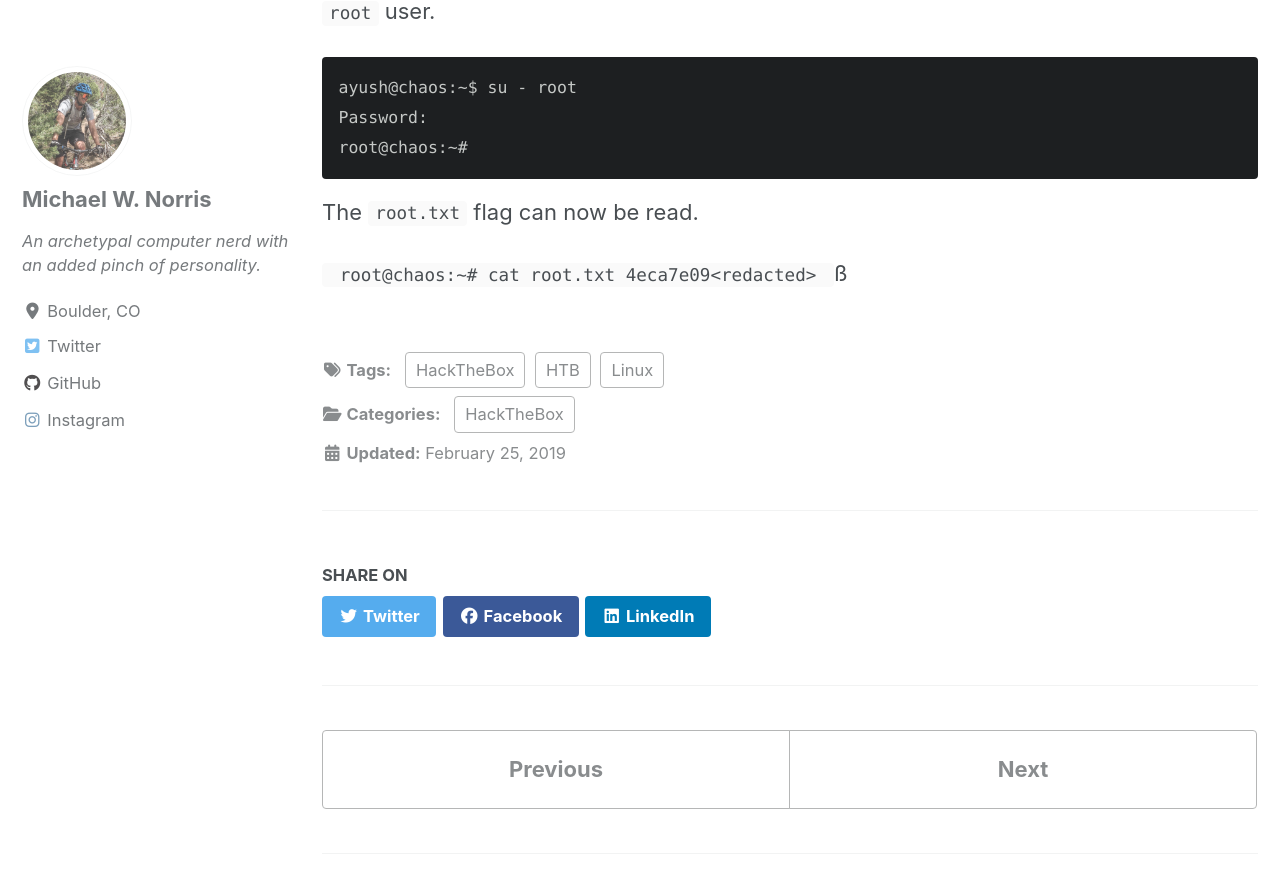
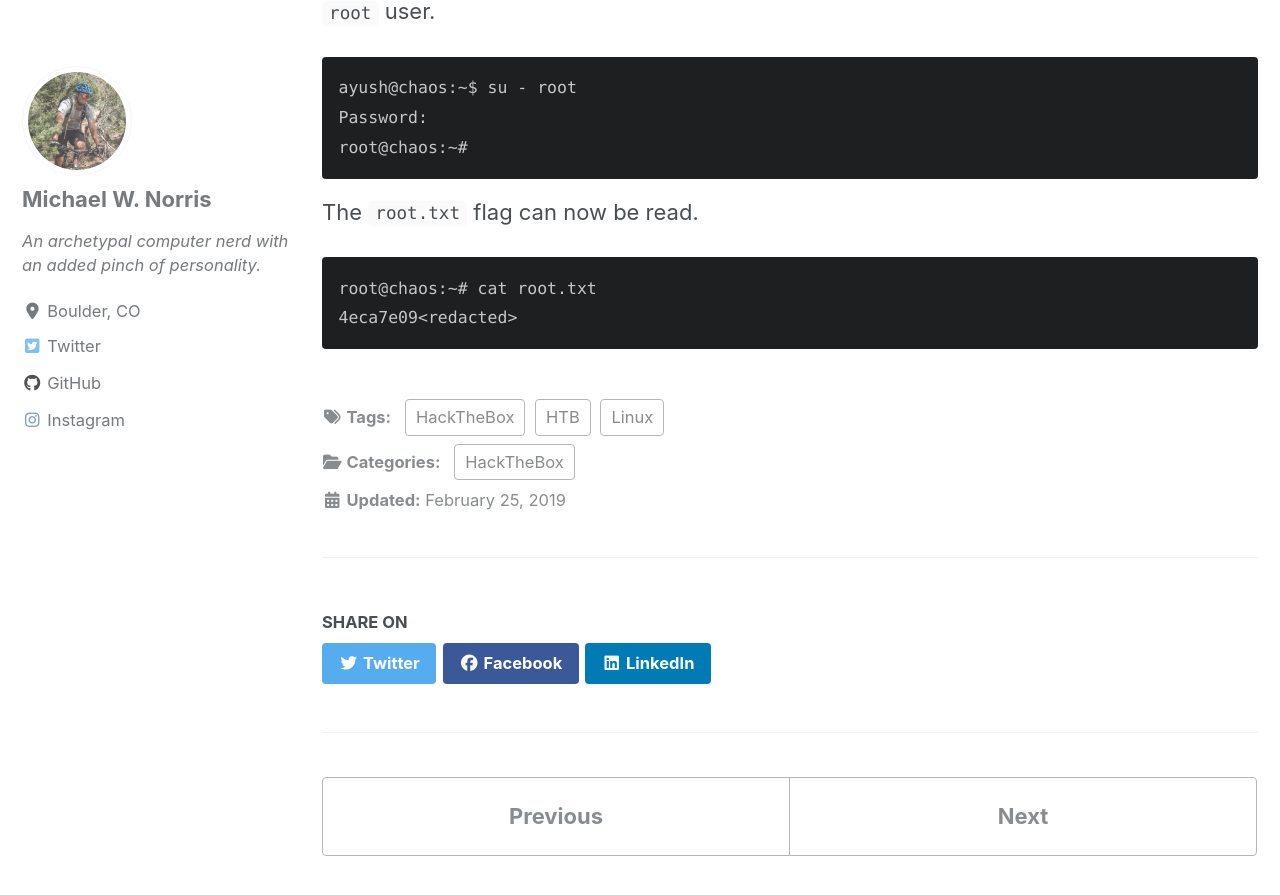
Before and after one commit to norrismw/mnorris.io, a Jekyll site: the page built from _posts/2019-02-25-Chaos.md, in a window 1280 px wide and 900 px high, scrolled down 22320 px. Shown: the top 895 px of the window. Built offline with Jekyll 4.4.1, drawn with Linux system fonts in a browser that asks for light colours; cached includes are drawn as plain includes; nearby versions of some CDN libraries.

Commit message:
chaos root

````diff
--- a/_posts/2019-02-25-Chaos.md
+++ b/_posts/2019-02-25-Chaos.md
@@ -517,4 +517,4 @@ The `root.txt` flag can now be read.
 ```
 root@chaos:~# cat root.txt
 4eca7e09<redacted>
-```ß
+```
````
Also changed, not shown: 1 other file.
